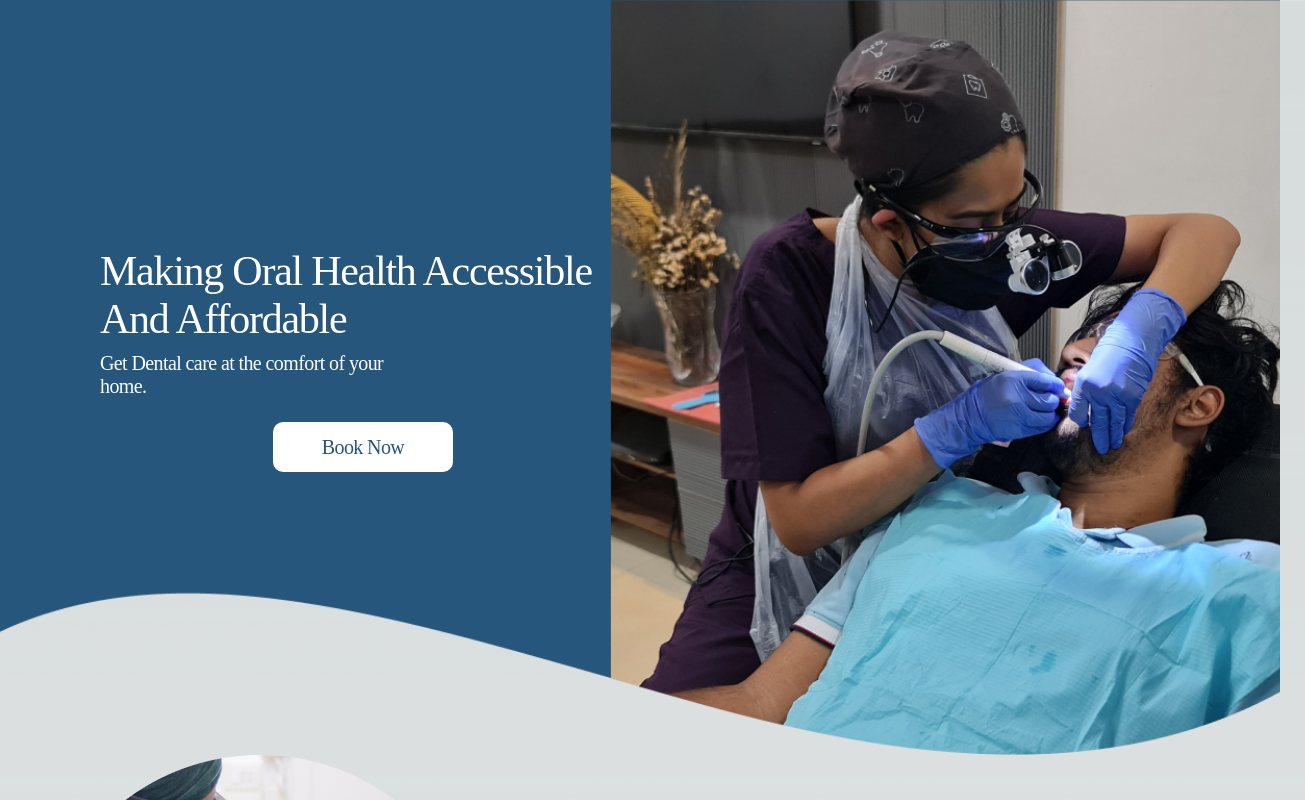
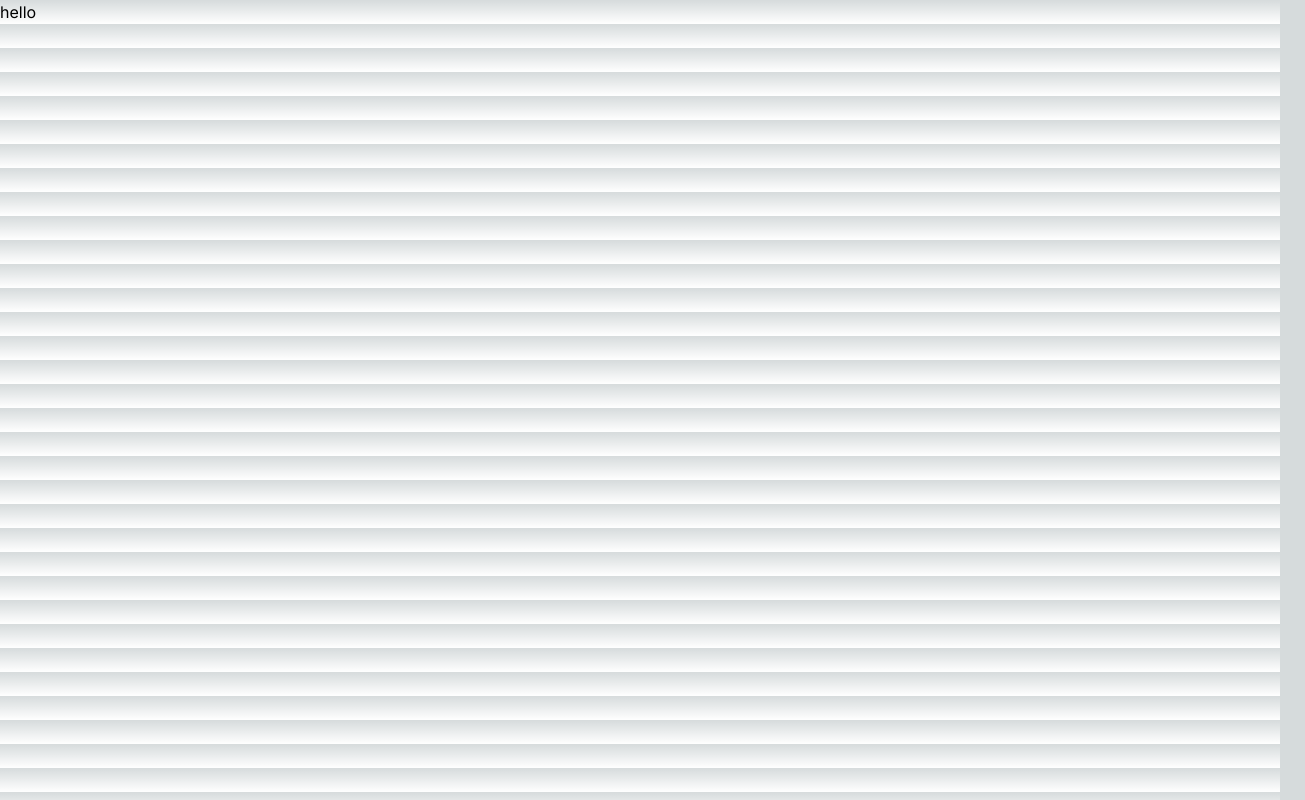
Before and after one commit to Joelshaji5/homnident, a Next.js app: page / in a window 1280 px wide. Shown: the top 800 px of the page, 1305 px wide, since content can reach past the window. Built offline with nearby package versions, Linux system fonts and the light colour scheme.

Commit message:
hello deployment

```diff
--- a/src/app/page.js
+++ b/src/app/page.js
@@ -11,8 +11,7 @@ import About from './About/page'
 export default function Home() {
   return (
     <div>
-
-      <Homepage />
+    <h1>hello</h1>
     </div>
 
   )
```
